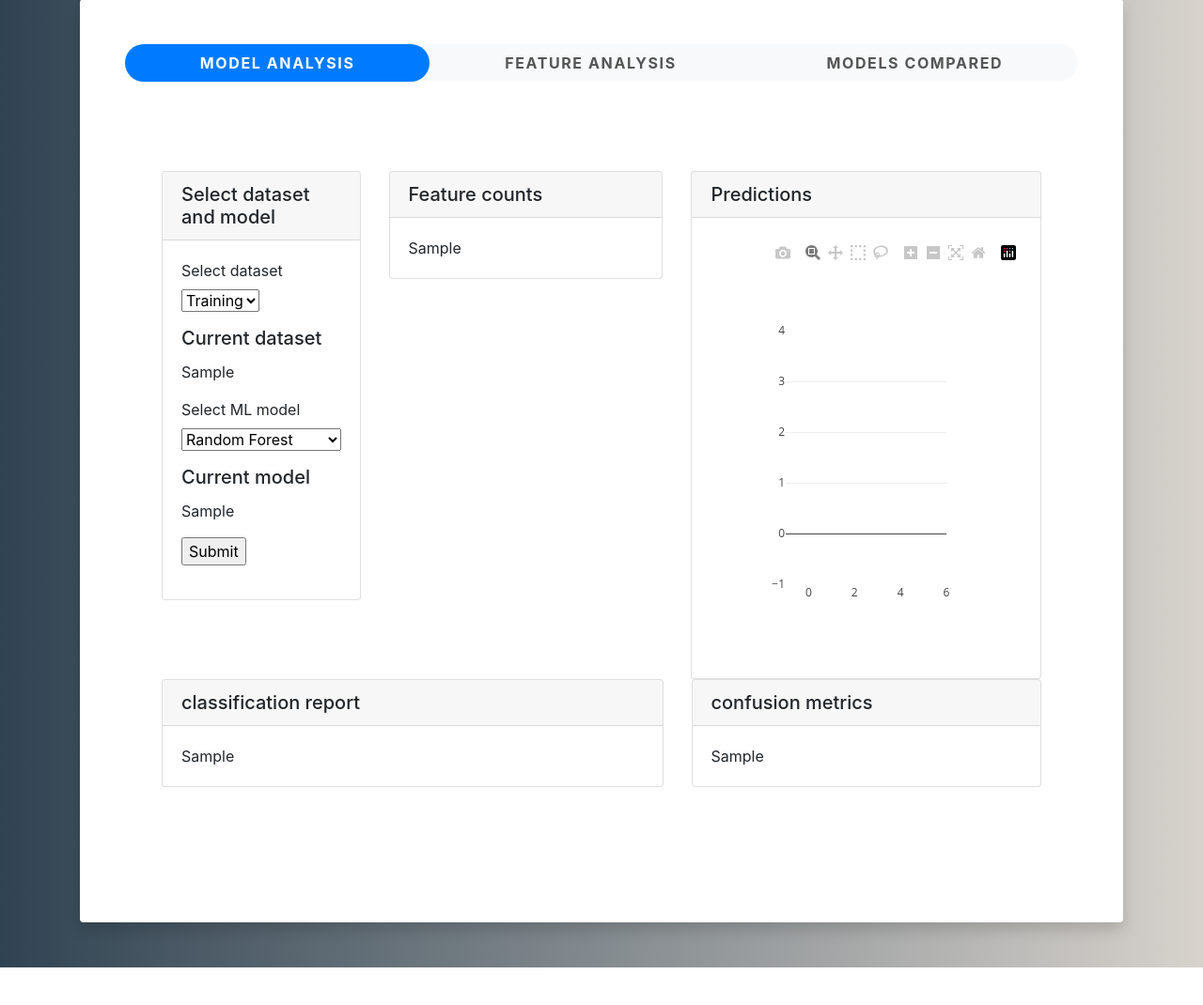
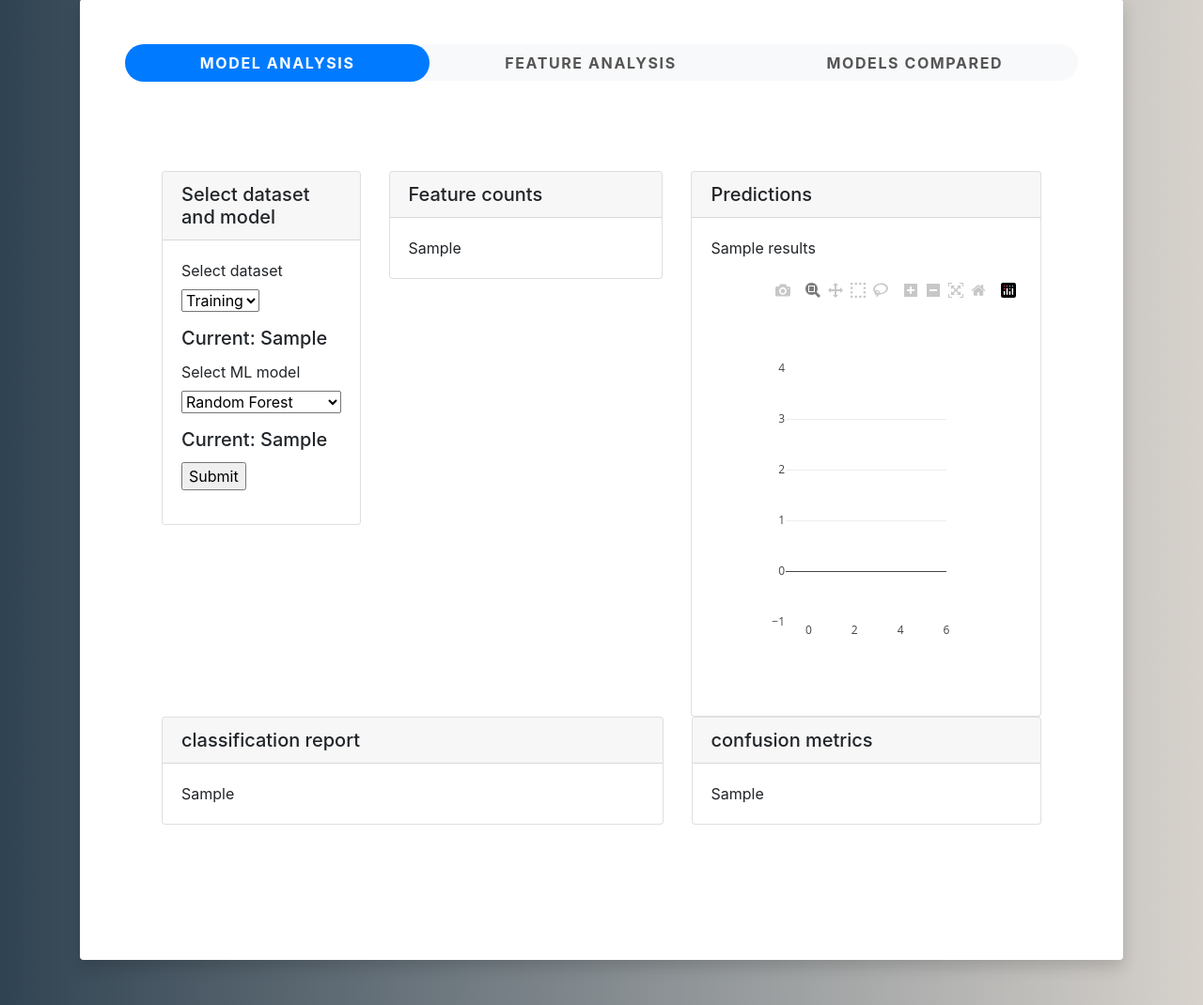
Before and after one commit to mermaidzhang/Job-Change-of-Data-Scientists, a Flask app: template templates/index.html in a window 1280 px wide. Shown: the part 313-1383 px from the top of the page at 94% size. Before the commit the page ends 1343 px from the top, so only its background shows below. Run offline with Flask 2, Linux system fonts and the light colour scheme; the template is opened without the code that fills it: most values are stand-ins (such as "Sample title", 1, 10 or a date in 2020); some libraries are stand-ins or nearby versions.

Commit message:
interactive v0.2

```diff
--- a/app.py
+++ b/app.py
@@ -95,9 +95,10 @@ def pilot():
     predicted = loaded_model.predict(df)
     chart2 = np.unique(predicted,return_counts = True)[1]
     chart2 = pd.DataFrame(chart2)
-    chart2['pred']=chart2.index.map(lambda x:'Likely to State' if x==0 else 'Likely to Leave')
+    chart2['pred']=chart2.index.map(lambda x:'Likely to Stay' if x==0 else 'Likely to Leave')
     chart2 = chart2.set_index('pred',drop=True)
     chart2 = chart2.rename(columns={0:'count'})
+    results = chart2.to_html(classes=["table-bordered","table-striped"])
     chart2 = [chart2.index.to_list(),chart2['count'].to_list()]
     chart2=json.dumps(chart2)
 
@@ -108,17 +109,18 @@ def pilot():
 
     if ds == 'train':
         chart4, chart3 = result_metrics(y, predicted, mdl)
+        chart3 = chart3.to_html(classes=["table-bordered","table-striped"])
+        chart4 = chart4.to_html(classes=["table-bordered","table-striped"])
     else:
             chart3=pd.DataFrame({'Message':'Accuracy is available only for training dataset'},index=[1])
             chart4=pd.DataFrame({'Message':'Confusion matrix is available only for training dataset'},index=[1])
-
-    chart3=chart3.to_html(classes=["table-responsive","table-bordered","table-s","table-striped"])
-    chart4 = chart4.to_html(classes=["table-responsive","table-bordered","table-sm","table-striped"])
+            chart3=chart3.to_html(classes=["table-responsive","table-bordered","table-s","table-striped"])
+            chart4 = chart4.to_html(classes=["table-responsive","table-bordered","table-s","table-striped"])
 
     chart9 = all_models_accuracy.to_html(classes=["table-responsive","table-bordered","table-s","table-striped"])
     chart10 = all_models_cm.to_html(classes=["table-responsive","table-bordered","table-s","table-striped"])
 
-    return render_template('index.html',chart1=chart1,chart2=chart2,chart3=chart3,chart4=chart4,chart5=chart5,chart9=chart9,chart10=chart10,sel1=sel1,sel2=sel2)
+    return render_template('index.html',results=results,chart1=chart1,chart2=chart2,chart3=chart3,chart4=chart4,chart5=chart5,chart9=chart9,chart10=chart10,sel1=sel1,sel2=sel2)
 
 
 if __name__ == '__main__':
--- a/templates/index.html
+++ b/templates/index.html
@@ -70,10 +70,7 @@
                             <option value="test">Test</option>
                           </select>
                         </p>
-                        <h5 class="card-title">Current dataset</h5>
-                        <p class="card-text">{{sel1|safe}}</p>
-
-
+                        <h5 class="card-title">Current: {{sel1|safe}}</h5>
                         <p>
                           <label for="drop2">Select ML model</label>
                           <select id="drop2" name='model'>
@@ -82,9 +79,7 @@
                             <option value="knn">KNN</option>
                           </select>
                         </p>
-                        <h5 class="card-title">Current model</h5>
-                        <p class="card-text">{{sel2|safe}}</p>
-
+                        <h5 class="card-title">Current: {{sel2|safe}}</h5>
                         <p>
                           <input type="submit">
                         </p>
@@ -115,6 +110,7 @@
                 <div class="card">
                   <h5 class="card-header">Predictions</h5>
                   <div class="card-body">
+                    <p> {{ results | safe }} </p>
                     <div id="chart2">
 
 
@@ -178,10 +174,11 @@
               <div class="col-3">
 
                 <div class="card">
-                  <h5 class="card-header">Current dataset</h5>
+                  <h5 class="card-header">Dataset</h5>
                   <div class="card-body">
-                    <h5 class="card-title">Current dataset</h5>
-                    <p class="card-text">{{sel1|safe}}</p>
+                  </p>
+                    <h5 class="card-title">Current: {{sel1|safe}}</h5>
+                  <p>
                   </div>
                 </div>
               </div>
```
